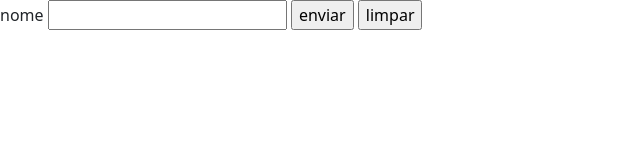
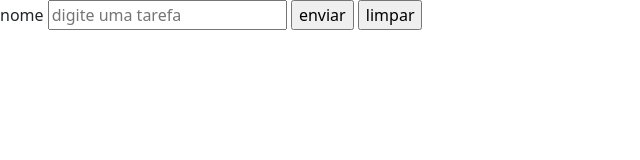
Before and after one commit to danielkaio/localstorage, a website: page index.html in a window 1280 px wide. Shown: the whole page, without its empty margins (0-640 px from the left). Drawn offline with nearby package versions, Linux system fonts and the light colour scheme.

Commit message:
pequenos ajustes

```diff
--- a/index.html
+++ b/index.html
@@ -13,11 +13,11 @@
 <body>
 
     <form>
-        <label for="">nome</label> <input type="text" name="nome" id="nome">
+        <label for="">nome</label> <input type="text" name="nome" id="nome" required placeholder="digite uma tarefa" >
         <input type="submit" value="enviar"> <input type="reset" value="limpar">
     </form>
 
-     <ul class="list"></ul>
+     <ul class="list" ></ul>
 
     <script src="./js/index.js"></script>
 </body>
--- a/js/index.js
+++ b/js/index.js
@@ -11,7 +11,9 @@ form.addEventListener("submit",(e)=>{
 
     localStorage.setItem("task",JSON.stringify(task))
 
+
     let linha = document.createElement("li")
+
     linha.innerHTML = nome
     list.appendChild(linha)
 
```
